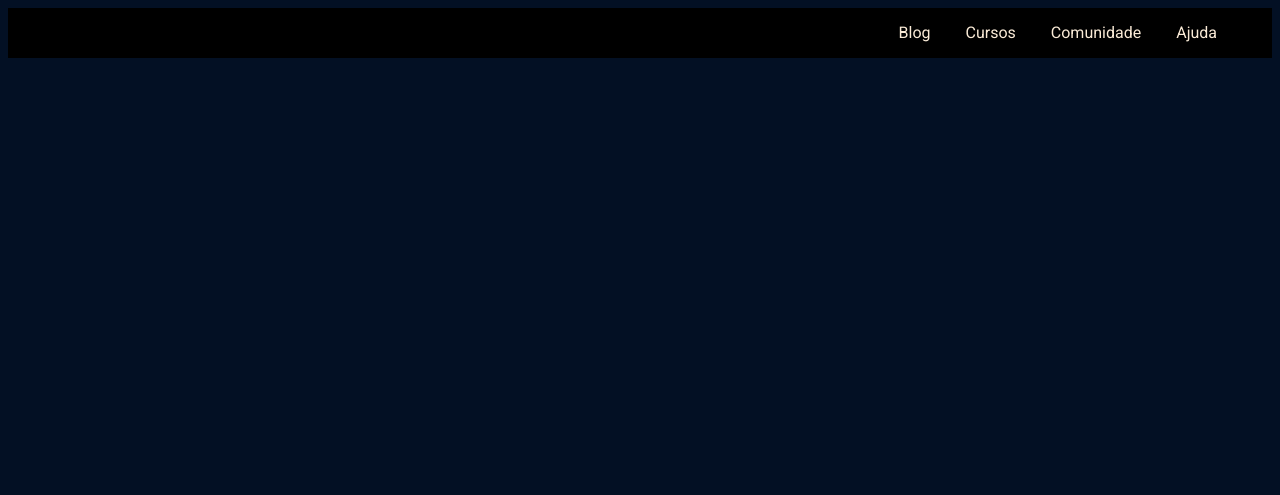
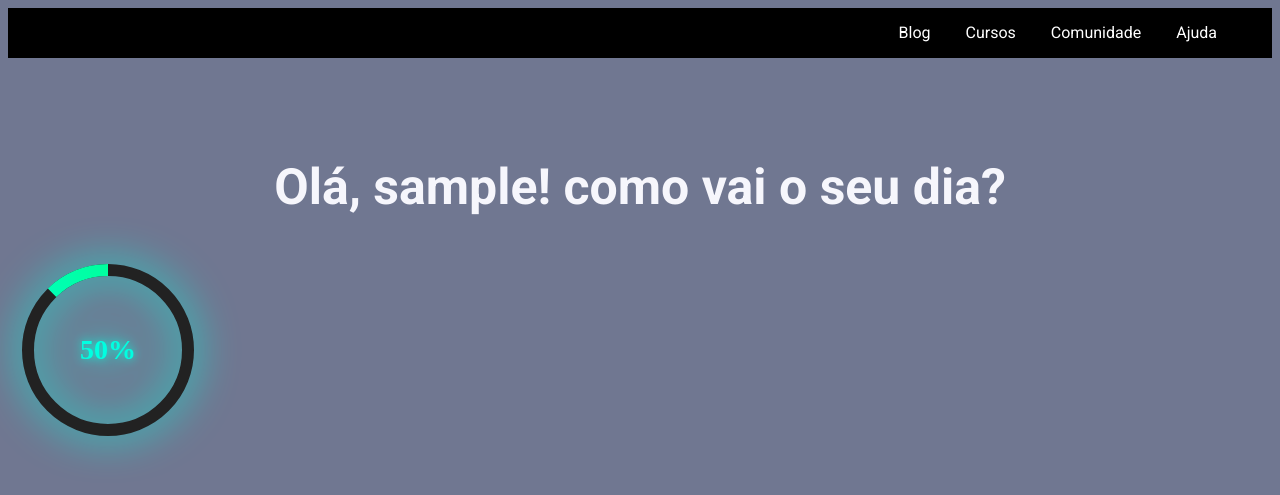
Before and after one commit to Thiago0010/NevEdu, a Flask app: page /dashboard in a window 1280 px wide. Shown: the top 495 px of the page. Run offline with Flask 3, Linux system fonts and the light colour scheme; a user stored in the database is signed in.

Commit message:
Provérbios 16:3, barra neon feita com sucesso(dps de quase se matar kkkkk)

```diff
--- a/static/css/dashboard.css
+++ b/static/css/dashboard.css
@@ -1,12 +1,12 @@
 body{
-background-color: hwb(216 1% 86%);
+background-color: hwb(228 44% 43%)
 }
 .menu-neversing li{
 list-style: none;
 }
 .menu-neversing li a{
     text-decoration: none;
-    color: antiquewhite;
+    color: rgb(255, 255, 255);
     font-family: 'Roboto', sans-serif;
 }
     .menu-neversing ul{
@@ -25,3 +25,47 @@ background-color: rgb(0, 0, 0);
 height: 50px; /* Defina uma altura */
 width: 100%; /* Certifique-se de que ocupa toda a largura */
 }
+.nome-ini{
+color: rgb(246, 246, 252);
+font-family: 'Roboto', sans-serif;
+font-size: 50px;
+text-align: center;
+margin-top: 100px;
+}
+
+.progress-container {
+    width: 200px;
+    height: 200px;
+    position: relative;
+    filter: drop-shadow(0 0 20px #00ffe1);
+  }
+
+  svg {
+    transform: rotate(-90deg);
+  }
+
+  .bg-circle {
+    stroke: #222;
+    stroke-width: 12;
+    fill: none;
+  }
+
+  .progress-ring__circle {
+    stroke: url(#gradiente);
+    stroke-width: 12;
+    fill: none;
+    stroke-dasharray: 440;
+    stroke-dashoffset: 440;
+    transition: stroke-dashoffset 1s ease-out;
+  }
+
+  .progress-text {
+    position: absolute;
+    top: 50%;
+    left: 50%;
+    transform: translate(-50%, -50%);
+    font-size: 28px;
+    font-weight: bold;
+    color: #00ffe1;
+    text-shadow: 0 0 10px #00ffe1;
+  }
--- a/templates/dashboard.html
+++ b/templates/dashboard.html
@@ -6,6 +6,7 @@
     <title>NevEdu
     </title>
     <link href="https://fonts.googleapis.com/css2?family=Roboto:wght@400;700&display=swap" rel="stylesheet">
+    <link href="https://fonts.googleapis.com/css2?family=Orbitron:wght@600&display=swap" rel="stylesheet">
 </head>
 <body>
  <div class="menu-neversing">
@@ -17,5 +18,24 @@
         <li><a href="ajuda.html">Ajuda</a></li>
     </ul>
  </div>
+   <h1 class="nome-ini" id="nome-iniid">Olá, {{nome}}! como vai o seu dia?</h1>
+
+   <div class="progress-container">
+    <svg width="200" height="200">
+      <!-- GRADIENTE FODA -->
+      <defs>
+        <linearGradient id="gradiente" x1="0%" y1="0%" x2="100%" y2="100%">
+          <stop offset="0%"   stop-color="#00ffe1"/>
+          <stop offset="100%" stop-color="#00ff88"/>
+        </linearGradient>
+      </defs>
+      <circle class="bg-circle" r="80" cx="100" cy="100" />
+      <circle class="progress-ring__circle" r="80" cx="100" cy="100" />
+    </svg>
+    <div class="progress-text" id="score-text">50%</div>
+  </div>
+
+
+   <script src="../javascript/dashboard.js"></script>
 </body>
 </html>
```
Also changed, not shown: javascript/dashboard2.js (added, +14 -0 lines), database.db.
